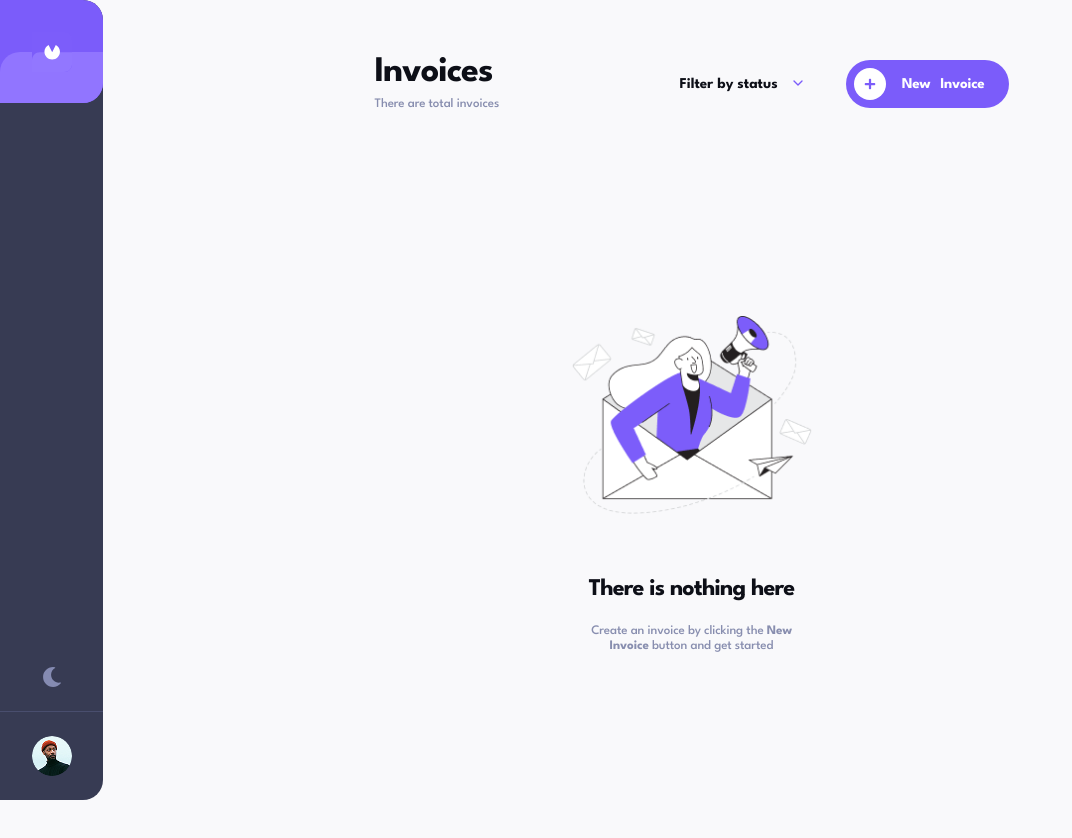
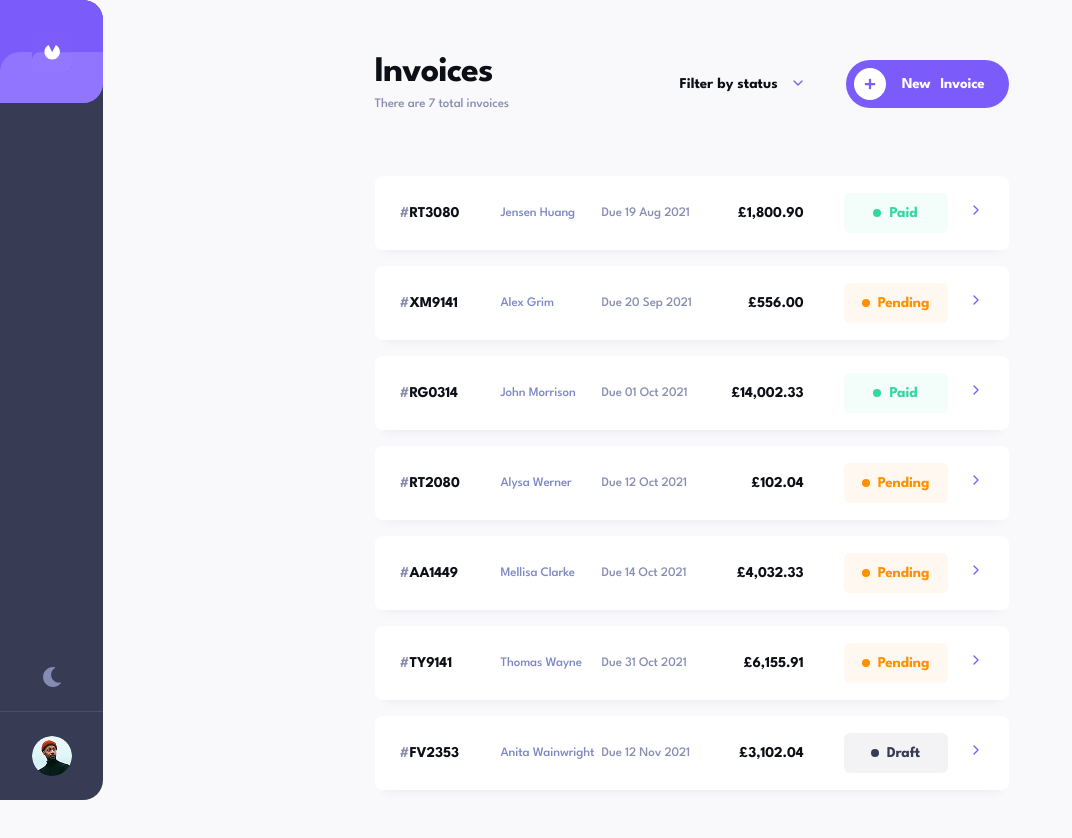
Before and after one commit to Hng-projects/invoice-app, a React (Vite) app: page / in a window 1280 px wide. Shown: the top 838 px of the page, without its empty margins (0-1072 px from the left). Before the commit the page ends 800 px from the top, so only its background shows below. Built offline with nearby package versions, Linux system fonts and the light colour scheme.

Commit message:
feat: implement invoice list rendering and empty state logic

```diff
--- a/src/App.tsx
+++ b/src/App.tsx
@@ -1,16 +1,26 @@
+import { useState } from "react";
 import { Sidebar } from "./components/layout/Sidebar";
 import { InvoicesHeader } from "./components/invoices/InvoicesHeader";
 import { EmptyState } from "./components/invoices/EmptyState";
+import { InvoiceList } from "./components/invoices/InvoiceList";
+import type { InvoiceItemProps } from "./components/invoices/InvoiceItem";
 import styles from "./App.module.css";
+import { MOCK_INVOICES } from "./data/mockInvoices";
 
 function App() {
+  const [invoices] = useState<InvoiceItemProps[]>(MOCK_INVOICES);
+
   return (
     <div className={styles.appContainer}>
       <Sidebar />
       <main className={styles.mainContent}>
         <div className={styles.pageInner}>
-          <InvoicesHeader />
-          <EmptyState />
+          <InvoicesHeader invoiceCount={invoices.length} />
+          {invoices.length > 0 ? (
+            <InvoiceList invoices={invoices} />
+          ) : (
+            <EmptyState />
+          )}
         </div>
       </main>
     </div>
```
